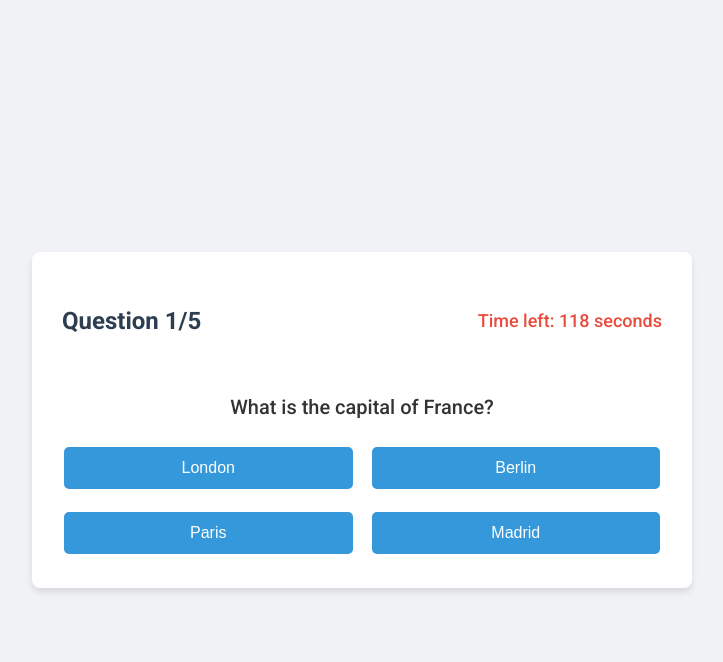
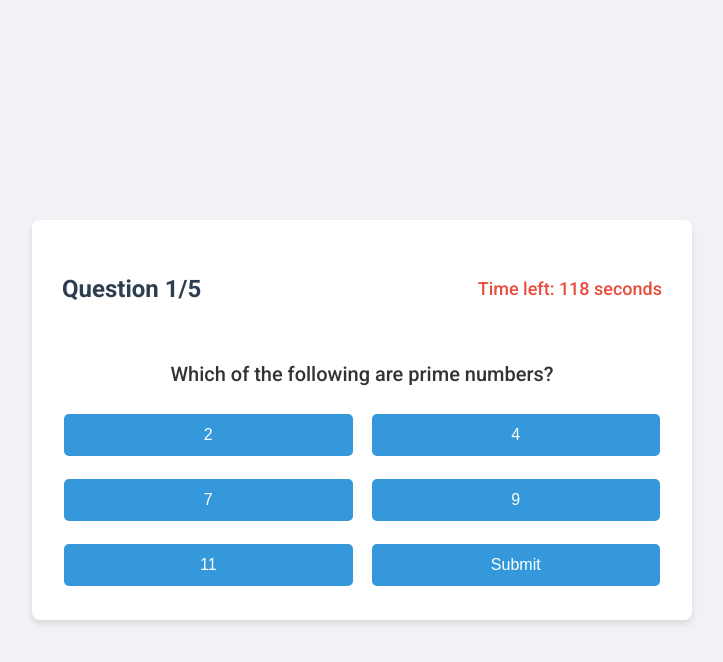
Before and after one commit to Nitish-Kumar-T/Quiz-App-React, a React (Vite) app: page / in a window 1280 px wide. Both pictures are taken after a click on the button "Start Quiz". Shown: the top 662 px of the page, without its empty margins (278-1001 px from the left). Built offline with nearby package versions, Linux system fonts and the light colour scheme.

Commit message:
Add animations, randomize questions, and enhance functionality

```diff
--- a/src/App.css
+++ b/src/App.css
@@ -23,6 +23,12 @@ body {
   width: 100%;
   max-width: 600px;
   text-align: center;
+  transition: all 0.3s ease;
+}
+
+.quiz-card:hover {
+  transform: translateY(-5px);
+  box-shadow: 0 6px 12px rgba(0, 0, 0, 0.15);
 }
 
 h1, h2, h3 {
@@ -74,12 +80,17 @@ h1, h2, h3 {
   margin: 4px 2px;
   cursor: pointer;
   border-radius: 5px;
-  transition: background-color 0.3s, transform 0.1s;
+  transition: all 0.3s ease;
 }
 
 .option-btn:hover, .submit-btn:hover, .start-btn:hover, .restart-btn:hover {
   background-color: #2980b9;
   transform: translateY(-2px);
+}
+
+.option-btn:disabled, .submit-btn:disabled {
+  background-color: #bdc3c7;
+  cursor: not-allowed;
 }
 
 .option-btn.selected {
@@ -99,6 +110,12 @@ h1, h2, h3 {
   border: 1px solid #bdc3c7;
   border-radius: 5px;
   font-size: 16px;
+  transition: border-color 0.3s ease;
+}
+
+.short-answer-input:focus {
+  border-color: #3498db;
+  outline: none;
 }
 
 .score, .time {
@@ -121,6 +138,12 @@ h1, h2, h3 {
   border-radius: 5px;
   padding: 15px;
   margin-bottom: 20px;
+  transition: all 0.3s ease;
+}
+
+.review-question:hover {
+  transform: translateX(5px);
+  box-shadow: 2px 2px 5px rgba(0, 0, 0, 0.1);
 }
 
 .review-question h3 {
@@ -139,9 +162,85 @@ h1, h2, h3 {
 .incorrect {
   color: #e74c3c;
 }
+.explanation {
+  margin-top: 20px;
+  padding: 15px;
+  border-radius: 5px;
+  font-weight: 500;
+  animation: fadeIn 0.5s ease-in;
+}
+
+.explanation.correct {
+  background-color: rgba(46, 204, 113, 0.2);
+  border: 1px solid #2ecc71;
+}
+
+.explanation.incorrect {
+  background-color: rgba(231, 76, 60, 0.2);
+  border: 1px solid #e74c3c;
+}
+
+@keyframes fadeIn {
+  from { opacity: 0; }
+  to { opacity: 1; }
+}
 
 @media (max-width: 600px) {
   .answer-options {
     grid-template-columns: 1fr;
   }
 }
+
+/* Add some animations */
+@keyframes slideIn {
+  from {
+    transform: translateY(-20px);
+    opacity: 0;
+  }
+  to {
+    transform: translateY(0);
+    opacity: 1;
+  }
+}
+
+.quiz-card {
+  animation: slideIn 0.5s ease-out;
+}
+
+.start-btn, .restart-btn {
+  animation: pulse 2s infinite;
+}
+
+@keyframes pulse {
+  0% {
+    transform: scale(1);
+  }
+  50% {
+    transform: scale(1.05);
+  }
+  100% {
+    transform: scale(1);
+  }
+}
+
+/* Improve accessibility */
+.option-btn:focus, .submit-btn:focus, .start-btn:focus, .restart-btn:focus {
+  outline: 2px solid #3498db;
+  outline-offset: 2px;
+}
+
+/* Add a progress bar */
+.progress-bar {
+  width: 100%;
+  height: 10px;
+  background-color: #ecf0f1;
+  border-radius: 5px;
+  margin-bottom: 20px;
+  overflow: hidden;
+}
+
+.progress {
+  height: 100%;
+  background-color: #3498db;
+  transition: width 0.3s ease;
+}
--- a/src/App.jsx
+++ b/src/App.jsx
@@ -1,7 +1,8 @@
 import React, { useState, useEffect } from 'react';
 import './App.css';
+import confetti from 'canvas-confetti';
 
-const questions = [
+const allQuestions = [
   {
     id: 1,
     type: "multiple-choice",
@@ -40,10 +41,43 @@ const questions = [
     options: ["2", "4", "7", "9", "11"],
     correctAnswer: ["2", "7", "11"],
     explanation: "Prime numbers are numbers that have exactly two factors: 1 and themselves."
+  },
+  {
+    id: 6,
+    type: "multiple-choice",
+    question: "Which element has the chemical symbol 'Au'?",
+    options: ["Silver", "Gold", "Copper", "Aluminum"],
+    correctAnswer: "Gold",
+    explanation: "The chemical symbol 'Au' comes from the Latin word for gold, 'aurum'."
+  },
+  {
+    id: 7,
+    type: "true-false",
+    question: "The Great Wall of China is visible from space.",
+    options: ["True", "False"],
+    correctAnswer: "False",
+    explanation: "Contrary to popular belief, the Great Wall of China is not visible from space with the naked eye."
+  },
+  {
+    id: 8,
+    type: "multiple-select",
+    question: "Which of these countries are in South America?",
+    options: ["Brazil", "Spain", "Peru", "Egypt", "Argentina"],
+    correctAnswer: ["Brazil", "Peru", "Argentina"],
+    explanation: "Brazil, Peru, and Argentina are all countries located in South America."
   }
 ];
 
+function shuffleArray(array) {
+  for (let i = array.length - 1; i > 0; i--) {
+    const j = Math.floor(Math.random() * (i + 1));
+    [array[i], array[j]] = [array[j], array[i]];
+  }
+  return array;
+}
+
 function App() {
+  const [questions, setQuestions] = useState([]);
   const [currentQuestion, setCurrentQuestion] = useState(0);
   const [score, setScore] = useState(0);
   const [showScore, setShowScore] = useState(false);
@@ -51,6 +85,7 @@ function App() {
   const [timeLeft, setTimeLeft] = useState(120);
   const [quizState, setQuizState] = useState('not-started');
   const [selectedOptions, setSelectedOptions] = useState([]);
+  const [showExplanation, setShowExplanation] = useState(false);
 
   useEffect(() => {
     if (quizState === 'in-progress' && timeLeft > 0) {
@@ -62,6 +97,7 @@ function App() {
   }, [timeLeft, quizState]);
 
   const startQuiz = () => {
+    setQuestions(shuffleArray(allQuestions).slice(0, 5));
     setQuizState('in-progress');
     setTimeLeft(120);
   };
@@ -86,6 +122,10 @@ function App() {
       setScore(score + 1);
     }
 
+    setShowExplanation(true);
+
+    setTimeout(() => {
+      setShowExplanation(false);
       const nextQuestion = currentQuestion + 1;
       if (nextQuestion < questions.length) {
         setCurrentQuestion(nextQuestion);
@@ -93,14 +133,23 @@ function App() {
       } else {
         finishQuiz();
       }
+    }, 3000);
   };
 
   const finishQuiz = () => {
     setShowScore(true);
     setQuizState('finished');
+    if (score / questions.length >= 0.7) {
+      confetti({
+        particleCount: 100,
+        spread: 70,
+        origin: { y: 0.6 }
+      });
+    }
   };
 
   const restartQuiz = () => {
+    setQuestions(shuffleArray(allQuestions).slice(0, 5));
     setCurrentQuestion(0);
     setScore(0);
     setShowScore(false);
@@ -108,6 +157,7 @@ function App() {
     setTimeLeft(120);
     setQuizState('not-started');
     setSelectedOptions([]);
+    setShowExplanation(false);
   };
 
   const handleOptionSelect = (option) => {
@@ -126,7 +176,7 @@ function App() {
         return (
           <div className="answer-options">
             {question.options.map((option, index) => (
-              <button key={index} onClick={() => handleAnswerSubmit(option)} className="option-btn">
+              <button key={index} onClick={() => handleAnswerSubmit(option)} className="option-btn" disabled={showExplanation}>
                 {option}
               </button>
             ))}
@@ -138,8 +188,8 @@ function App() {
             e.preventDefault();
             handleAnswerSubmit(e.target.answer.value);
           }} className="short-answer-form">
-            <input type="text" name="answer" required className="short-answer-input" />
-            <button type="submit" className="submit-btn">Submit</button>
+            <input type="text" name="answer" required className="short-answer-input" disabled={showExplanation} />
+            <button type="submit" className="submit-btn" disabled={showExplanation}>Submit</button>
           </form>
         );
       case 'multiple-select':
@@ -150,11 +200,12 @@ function App() {
                 key={index}
                 onClick={() => handleOptionSelect(option)}
                 className={`option-btn ${selectedOptions.includes(option) ? 'selected' : ''}`}
+                disabled={showExplanation}
               >
                 {option}
               </button>
             ))}
-            <button onClick={() => handleAnswerSubmit(selectedOptions)} className="submit-btn">Submit</button>
+            <button onClick={() => handleAnswerSubmit(selectedOptions)} className="submit-btn" disabled={showExplanation}>Submit</button>
           </div>
         );
       default:
@@ -215,6 +266,11 @@ function App() {
           </div>
           <p className="question">{questions[currentQuestion].question}</p>
           {renderQuestion()}
+          {showExplanation && (
+            <div className={`explanation ${answers[questions[currentQuestion].id]?.isCorrect ? 'correct' : 'incorrect'}`}>
+              <p>{questions[currentQuestion].explanation}</p>
+            </div>
+          )}
         </div>
       )}
     </div>
```
Lines whose indentation alone changed are shown as unchanged.
